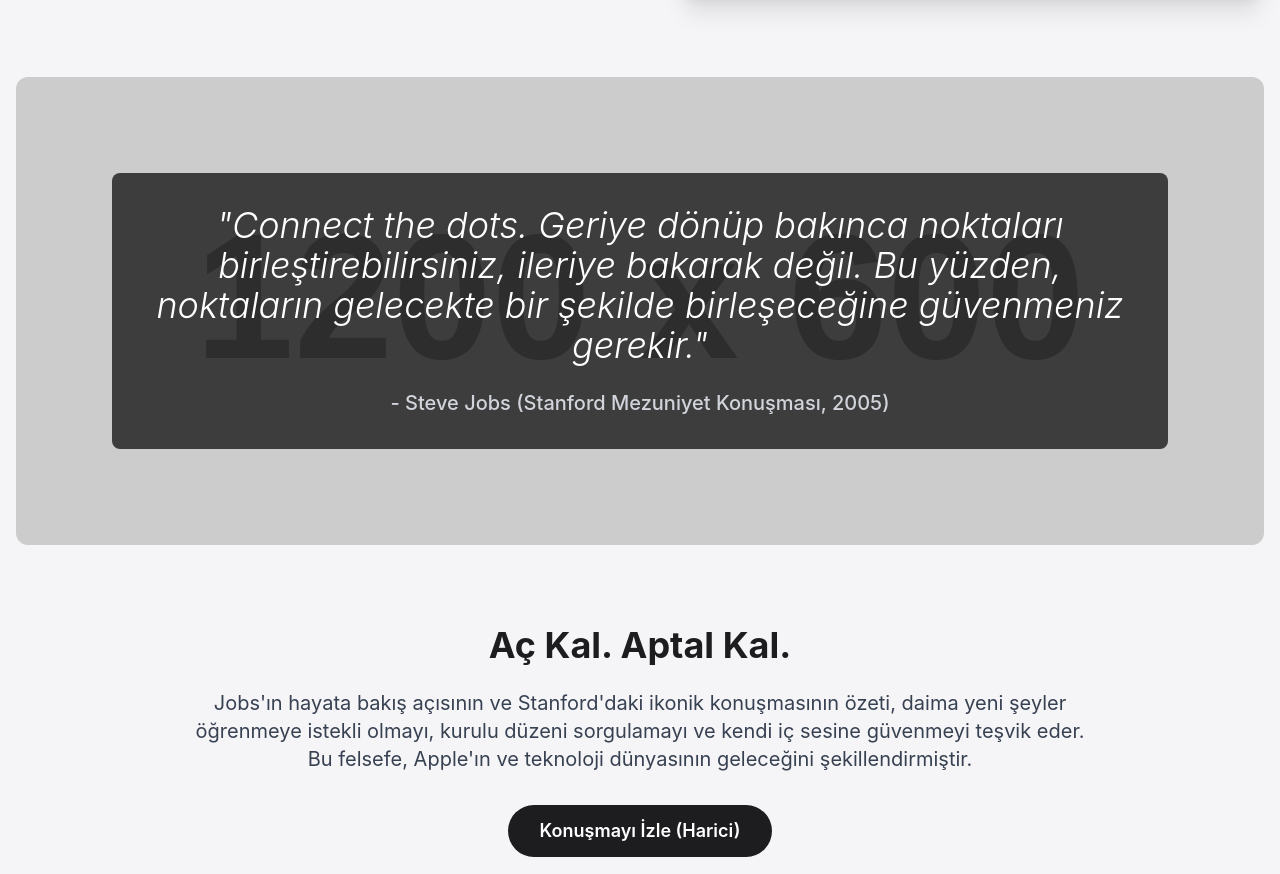
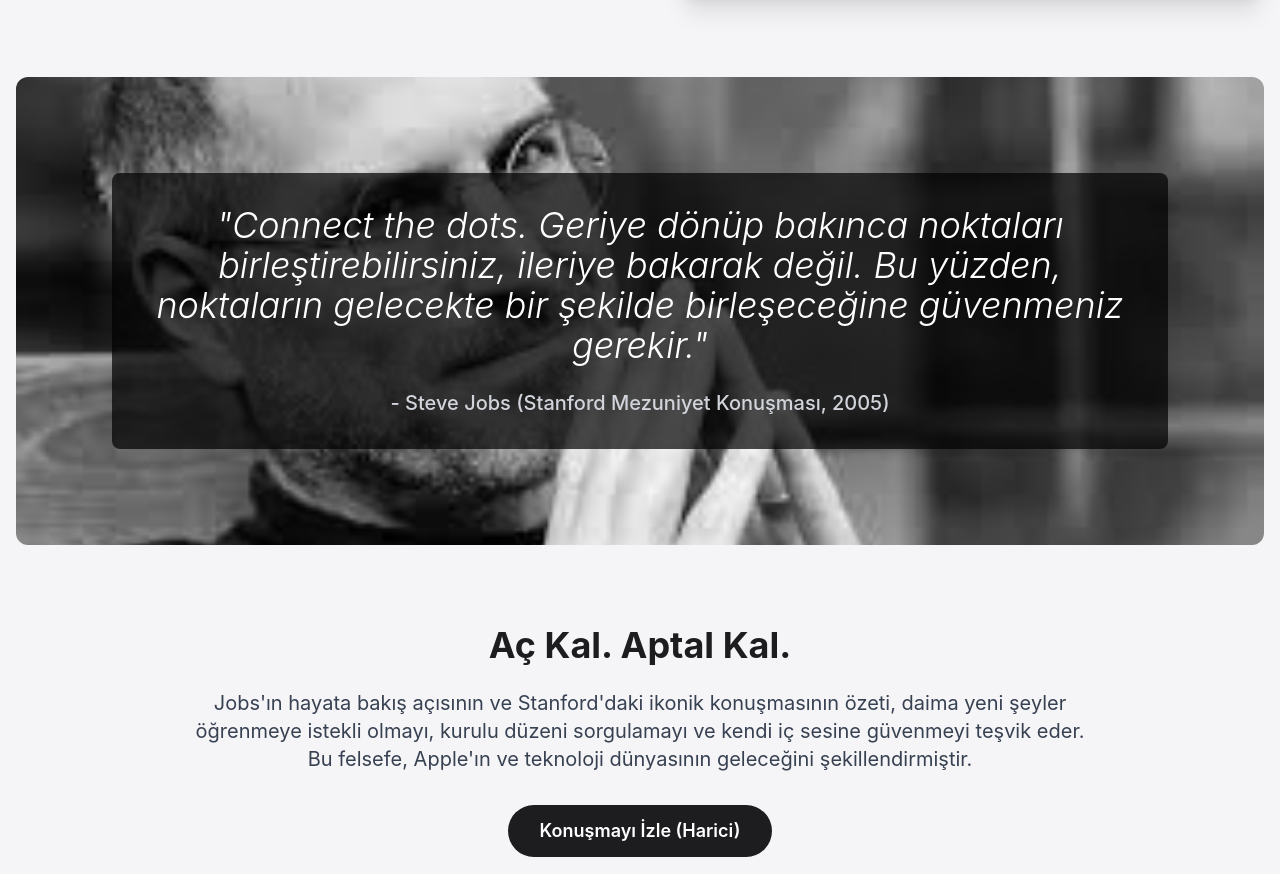
Before and after one commit to bilgepeker07-eng/stevejobs, a plain HTML site: page index.html in a window 1280 px wide. Shown: the part 2739-3613 px from the top of the page. Drawn offline with nearby package versions, Linux system fonts and the light colour scheme; placeholder pictures from the web are drawn by us.

Commit message:
Update index.html

```diff
--- a/index.html
+++ b/index.html
@@ -60,8 +60,8 @@
 
         /* Jobs'ın ikonik fotoğrafı için arka plan stili */
         .quote-bg {
-            /* Harici URL yerine daha güvenilir bir placeholder görsel kullanıldı */
-            background-image: url('https://placehold.co/1200x600/1D1D1F/FFFFFF?text=Düşün+Farklı.');
+            /* Kullanıcının isteği üzerine GitHub'dan ham (raw) görsel linki eklendi. */
+            background-image: url('https://raw.githubusercontent.com/bilgepeker07-eng/stevejobs/main/src/stevejobs.jpeg');
             background-size: cover;
             background-position: center;
             background-attachment: fixed; /* Paralaks etkisi için */
```
